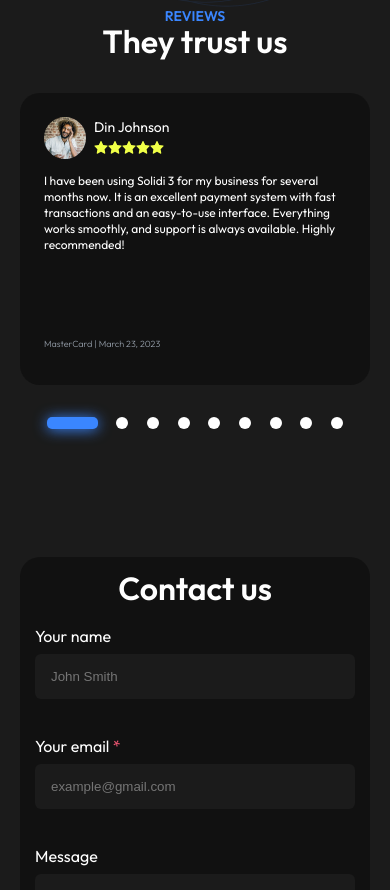
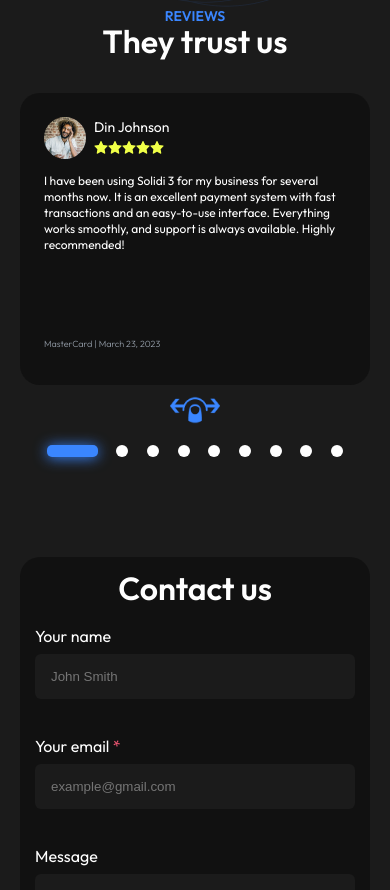
Before and after one commit to denbasun/Soldi.github.io, a React (Create React App) app: page / in a window 390 px wide. Shown: the part 5072-5962 px from the top of the page. Built offline with nearby package versions, Linux system fonts and the light colour scheme.

Commit message:
Final Soldi v1.014

```diff
--- a/src/components/contacts/Contacts.scss
+++ b/src/components/contacts/Contacts.scss
@@ -81,7 +81,7 @@
         .contacts-wrapper{
             display: flex;
             flex-direction: column;
-            width: 100%;
+            width:90%;
             .contact-card{
                 display: none;
             }
@@ -113,3 +113,11 @@
         }
     }
 }
+
+@media (max-width: 414px) {
+    .contacts{
+        .contacts-wrapper{
+            width: 100%;
+        }
+    }
+}
--- a/src/components/reviews/Reviews.js
+++ b/src/components/reviews/Reviews.js
@@ -5,6 +5,7 @@ import { useRef, useEffect, useState, useMemo, useCallback } from 'react';
 import { useSwipeable } from 'react-swipeable';
 import { useTranslation } from 'react-i18next'
 import reviewsData from '../reviewsData/reviewsData';
+import swipeImg from '../../assets/finger_swipe.png'
 const importAll = (r) => r.keys().map(r);
 const images = importAll(require.context('../../../src/assets/users_images', false, /\.png$/));
 
@@ -111,6 +112,7 @@ function Reviews({setRef}) {
                         </div>
                     </div>
                 </div>
+                <img className='swipeImg' src={swipeImg} alt="" />
                 <div className="dots">
                         {dots}
                 </div>
--- a/src/components/reviews/Reviews.scss
+++ b/src/components/reviews/Reviews.scss
@@ -2,8 +2,11 @@
     min-height: 670px;
     padding-top: 120px;
     &-slider{
+        .swipeImg{
+            display: none;
+        }
         .reviews-card-wrapper{
-            margin: 36px 104px 32px 120px;
+            margin: 36px 104px 32px 104px;
             overflow: hidden;
             .slider-wrapper{
                 display: flex;
@@ -57,6 +60,15 @@
 @media (max-width: 992px) {
     .reviews{
         &-slider{
+            .swipeImg{
+                display: block;
+                margin: 0 auto;
+                width: 50px;
+                margin-bottom: 10px;
+            }
+            .reviews-card-wrapper{
+                margin: 36px 120px 0px 120px;
+            }
             .dots{
                 width: 20%;
                 .dot{
@@ -92,7 +104,20 @@
                 width: 60%;
             }
             .reviews-card-wrapper{
-                    margin: 36px 0px 32px 0px;
+                    margin: 36px 60px 0px 60px;
+            }
+        }
+    }
+}
+
+@media (max-width: 414px) {
+    .reviews{
+        &-slider{
+            .dots{
+                width: 60%;
+            }
+            .reviews-card-wrapper{
+                    margin: 36px 0px 0px 0px;
             }
         }
     }
```
Also changed, not shown: src/assets/finger_swipe.png (added).
